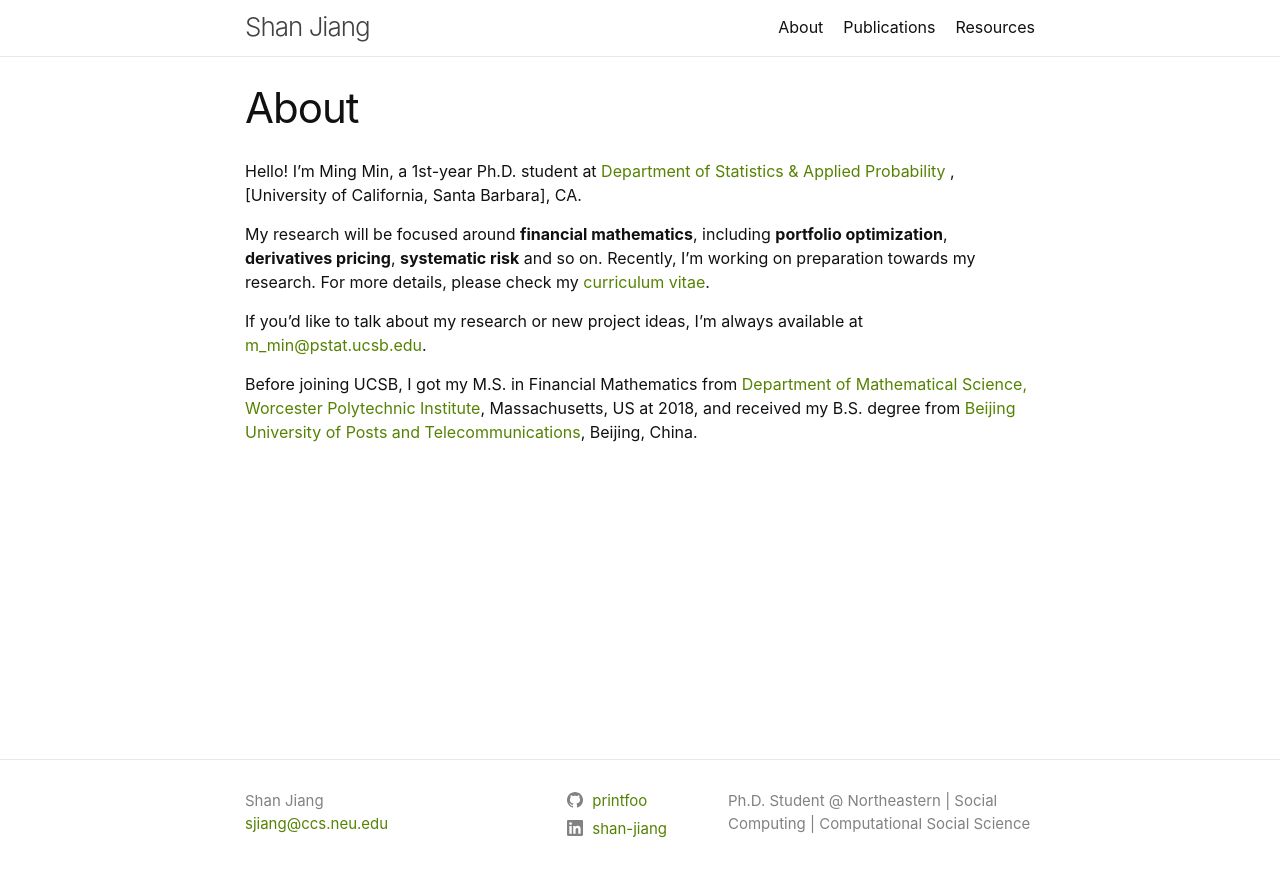
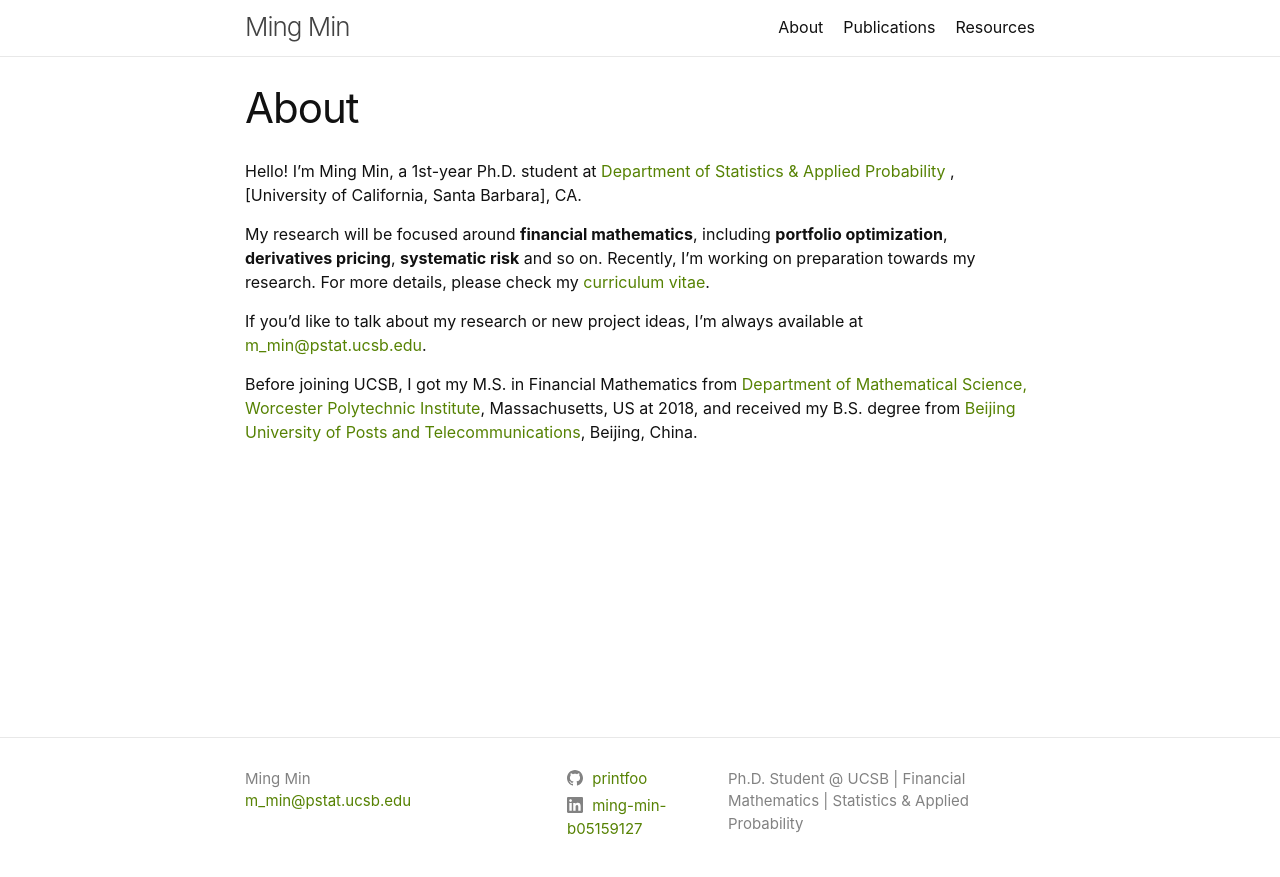
Before and after one commit to mmin0/mmin0.github.io, a Jekyll site: the page built from index.md, in a window 1280 px wide. Shown: the top 877 px of the page. Built offline with Jekyll 4.4.1, drawn with Linux system fonts in a browser that asks for light colours.

Commit message:
Update _config.yml

```diff
--- a/_config.yml
+++ b/_config.yml
@@ -1,7 +1,7 @@
-title: Shan Jiang
-author: Shan Jiang
-email: sjiang@ccs.neu.edu
-description: Ph.D. Student @ Northeastern | Social Computing | Computational Social Science
+title: Ming Min
+author: Ming Min
+email: m_min@pstat.ucsb.edu
+description: Ph.D. Student @ UCSB | Financial Mathematics | Statistics & Applied Probability
 
 # social links
 # twitter_username: jekyllrb
@@ -11,7 +11,7 @@ github_username: printfoo
 # facebook_username: jekyll
 # flickr_username: jekyll
 # instagram_username: jekyll
-linkedin_username: shan-jiang
+linkedin_username: ming-min-b05159127
 # pinterest_username: jekyll
 # youtube_username: jekyll
 # youtube_channel: UC8CXR0-3I70i1tfPg1PAE1g
```
